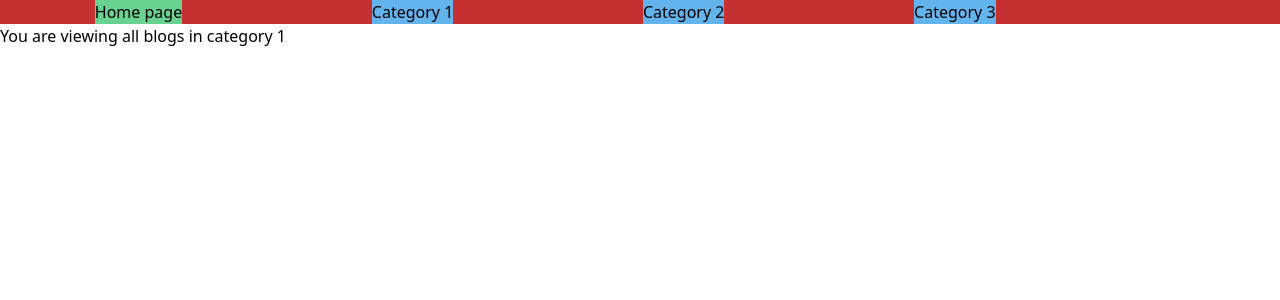
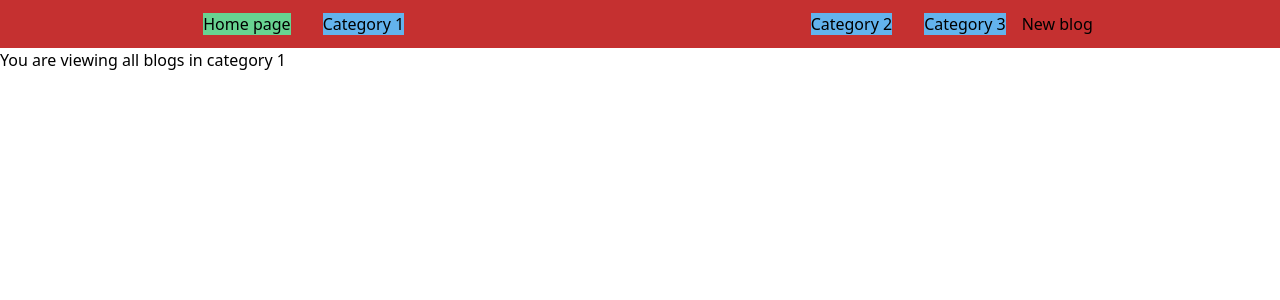
Before and after one commit to dionleung14/meagan-blog, a React (Create React App) app: page /category-one in a window 1280 px wide. Shown: the top 300 px of the page. Built offline with nearby package versions, Linux system fonts and the light colour scheme.

Commit message:
added photo placeholder. rearranged navbar

```diff
--- a/src/components/Navbar.js
+++ b/src/components/Navbar.js
@@ -3,20 +3,28 @@ import { Link } from "react-router-dom";
 
 export default function Navbar(props) {
   return (
-    <div className="flex flex-row justify-around bg-red-700">
-      <Link className="bg-green-400" to="/">
+    <div className="flex flex-row justify-around bg-red-700 h-12 items-center">
+      <div>
+        <Link className="bg-green-400 mx-4" to="/">
           Home page
         </Link>
-      <Link className="bg-blue-400" to="/category-one">
+        <Link className="bg-blue-400 mx-4" to="/category-one">
           Category 1
         </Link>
-      <Link className="bg-blue-400" to="/category-two">
+      </div>
+      <div>
+        <Link className="bg-blue-400 mx-4" to="/category-two">
           Category 2
         </Link>
-      <Link className="bg-blue-400" to="/category-three">
+        <Link className="bg-blue-400 mx-4" to="/category-three">
           Category 3
         </Link>
-      {props.logged ? <Link to="/new">New blog</Link> : <div></div>}
+        {props.logged ? (
+          <Link to="/new">New blog</Link>
+        ) : (
+          <div className="hidden"></div>
+        )}
+      </div>
     </div>
   );
 }
--- a/src/pages/Category.js
+++ b/src/pages/Category.js
@@ -4,7 +4,7 @@ import Navbar from "../components/Navbar";
 export default function Category(props) {
   return (
     <div>
-      <Navbar />
+      <Navbar logged={true} />
       <h1>You are viewing all blogs in category {props.filter}</h1>
     </div>
   );
--- a/src/pages/Home.js
+++ b/src/pages/Home.js
@@ -15,7 +15,12 @@ export default function Home(props) {
   return (
     <div className="">
       <Header />
-      <Navbar />
+      <Navbar logged={false} />
+      <img
+        className="mx-auto my-6"
+        src="http://placekitten.com/1200/300"
+        alt="header"
+      />
       {blogs.length ? (
         blogs.map((blog) => {
           return (
```
Lines whose indentation alone changed are shown as unchanged.
